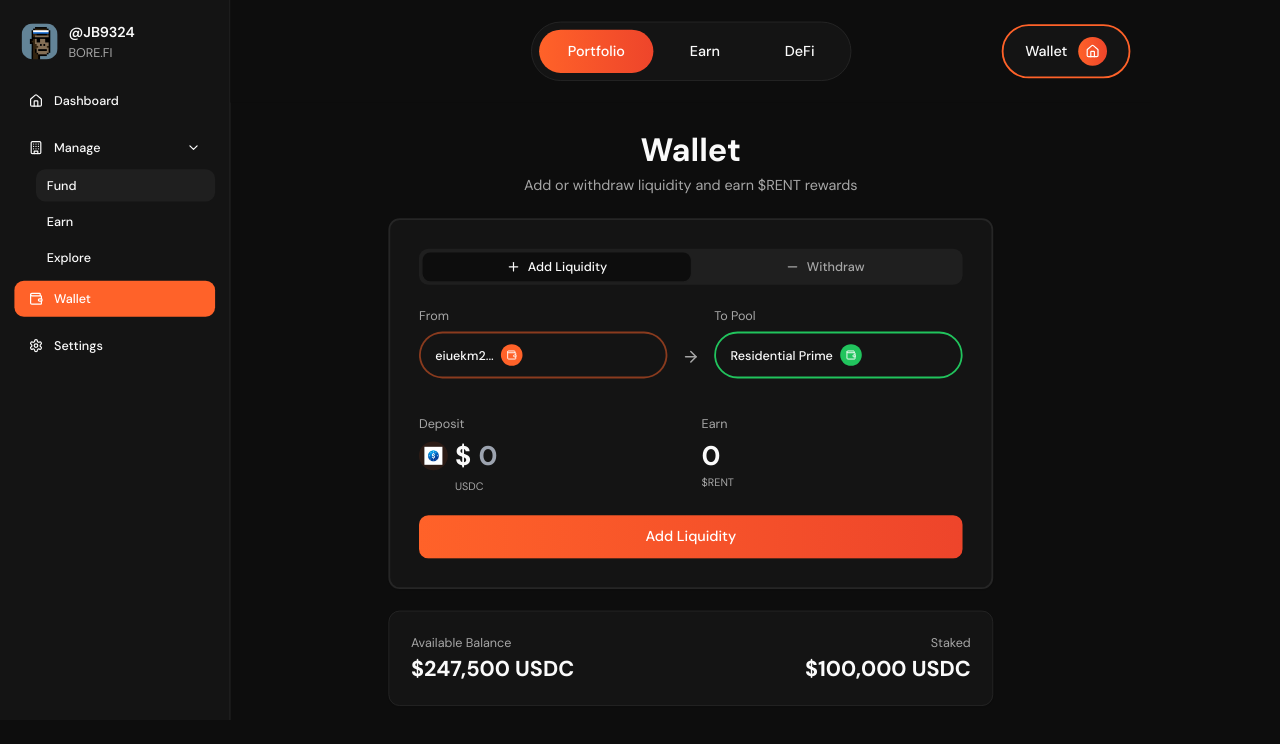
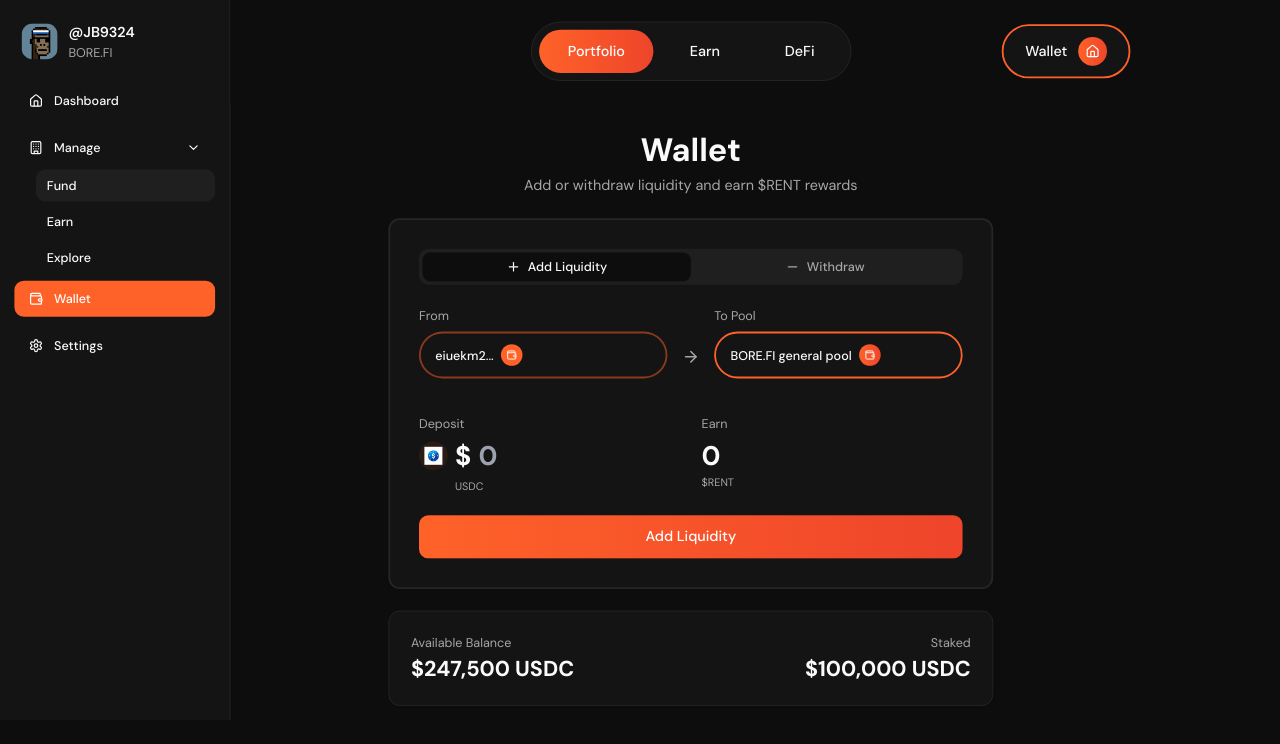
Before and after one commit to RentityTT/borefi, a React (Vite) app: page / in a window 1280 px wide. Both pictures are taken after a click on the button "Fund". Shown: the top 744 px of the page. Built offline with nearby package versions, Linux system fonts and the light colour scheme.

Commit message:
Update capsule theme and pool

```diff
--- a/src/components/Wallet.tsx
+++ b/src/components/Wallet.tsx
@@ -52,9 +52,9 @@ const Wallet = () => {
 
                   <div className="flex-1 space-y-2">
                     <p className="text-sm text-muted-foreground">To Pool</p>
-                    <div className="flex items-center gap-2 px-4 py-3 border-2 border-success rounded-full bg-card">
-                      <span className="text-sm font-medium truncate">Residential Prime</span>
-                      <div className="w-6 h-6 rounded-full bg-success flex items-center justify-center flex-shrink-0">
+                    <div className="flex items-center gap-2 px-4 py-3 border-2 border-[hsl(16,100%,58%)] rounded-full bg-card">
+                      <span className="text-sm font-medium truncate">BORE.FI general pool</span>
+                      <div className="w-6 h-6 rounded-full bg-gradient-to-r from-[hsl(16,100%,58%)] to-[hsl(8,85%,55%)] flex items-center justify-center flex-shrink-0">
                         <WalletIcon className="h-3 w-3 text-white" />
                       </div>
                     </div>
@@ -110,9 +110,9 @@ const Wallet = () => {
                 <div className="flex items-center justify-between gap-4">
                   <div className="flex-1 space-y-2">
                     <p className="text-sm text-muted-foreground">From Pool</p>
-                    <div className="flex items-center gap-2 px-4 py-3 border-2 border-success rounded-full bg-card">
-                      <span className="text-sm font-medium truncate">Residential Prime</span>
-                      <div className="w-6 h-6 rounded-full bg-success flex items-center justify-center flex-shrink-0">
+                    <div className="flex items-center gap-2 px-4 py-3 border-2 border-[hsl(16,100%,58%)] rounded-full bg-card">
+                      <span className="text-sm font-medium truncate">BORE.FI general pool</span>
+                      <div className="w-6 h-6 rounded-full bg-gradient-to-r from-[hsl(16,100%,58%)] to-[hsl(8,85%,55%)] flex items-center justify-center flex-shrink-0">
                         <WalletIcon className="h-3 w-3 text-white" />
                       </div>
                     </div>
```
